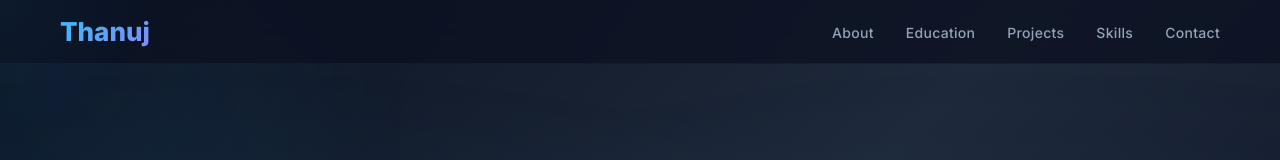
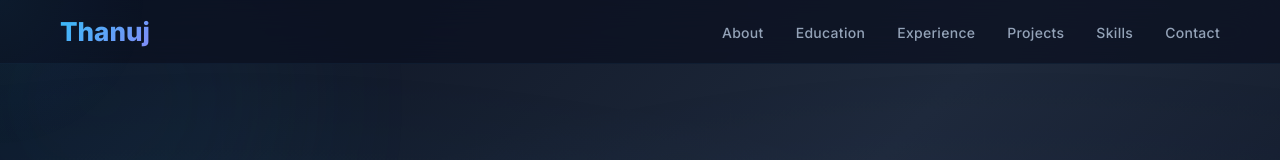
Before and after one commit to thanuj0902/portfolio, a React (Create React App) app: page / in a window 1280 px wide. Shown: the top 160 px of the page. Built offline with nearby package versions, Linux system fonts and the light colour scheme.

Commit message:
Add Experience to navbar

```diff
--- a/src/App.js
+++ b/src/App.js
@@ -148,7 +148,7 @@ function App() {
       <nav className="navbar">
         <h1 className="logo">Thanuj</h1>
         <ul>
-          {["about", "education", "projects", "skills", "contact"].map((id) => (
+          {["about", "education", "experience", "projects", "skills", "contact"].map((id) => (
             <li key={id}>
               <a href={`#${id}`} className={activeSection === id ? "active" : ""}>
                 {id.charAt(0).toUpperCase() + id.slice(1)}
```
